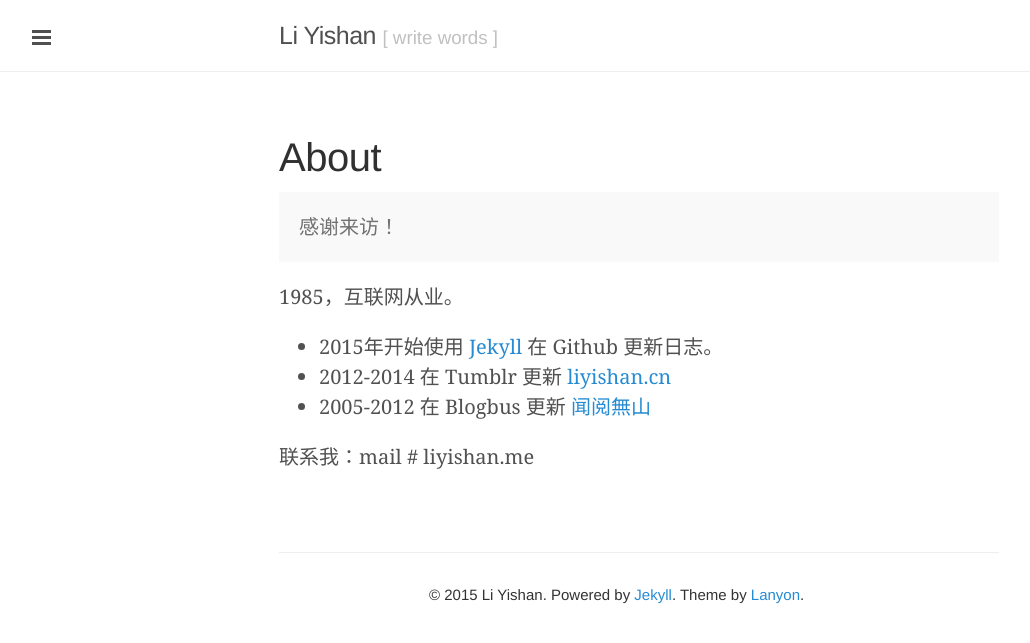
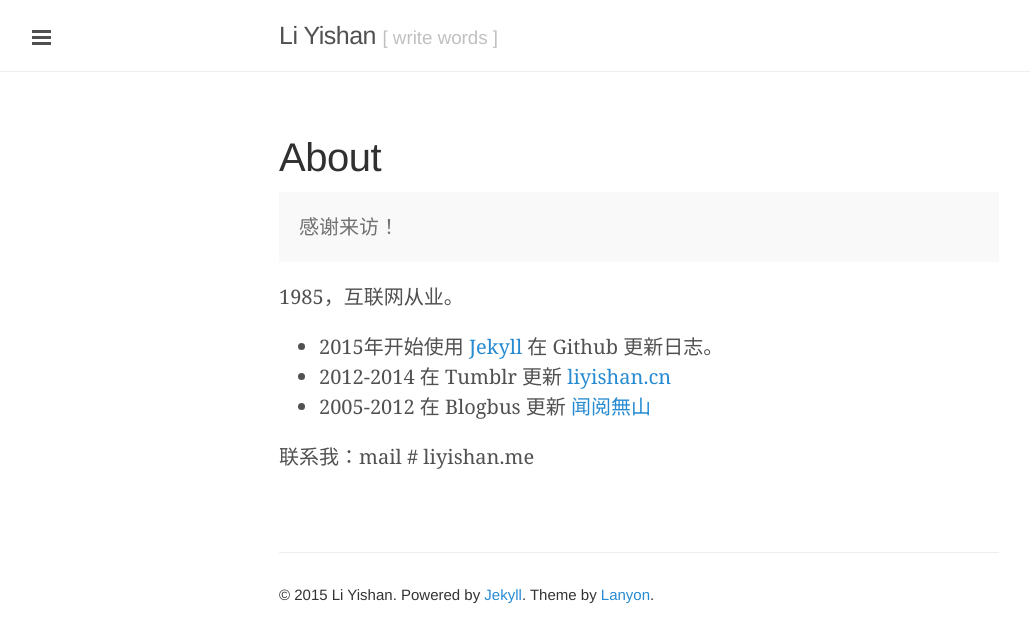
Before and after one commit to yishan/lysh, a Jekyll site: the page built from about.md, in a window 1280 px wide. Shown: the top 643 px of the page, without its empty margins (1-1031 px from the left). Built offline with Jekyll 4.4.1, drawn with Linux system fonts in a browser that asks for light colours; Markdown is read by kramdown in place of the engine named in the settings.

Commit message:
修改footer css

```diff
--- a/public/css/poole.css
+++ b/public/css/poole.css
@@ -411,6 +411,5 @@ a.pagination-item:hover {
   font-family: "Helvetica Neue", Helvetica, Arial, sans-serif;
   font-size: .75em;
   color: #333;
-  padding-left: 10em;
   margin-bottom: 2em;
 }
```
